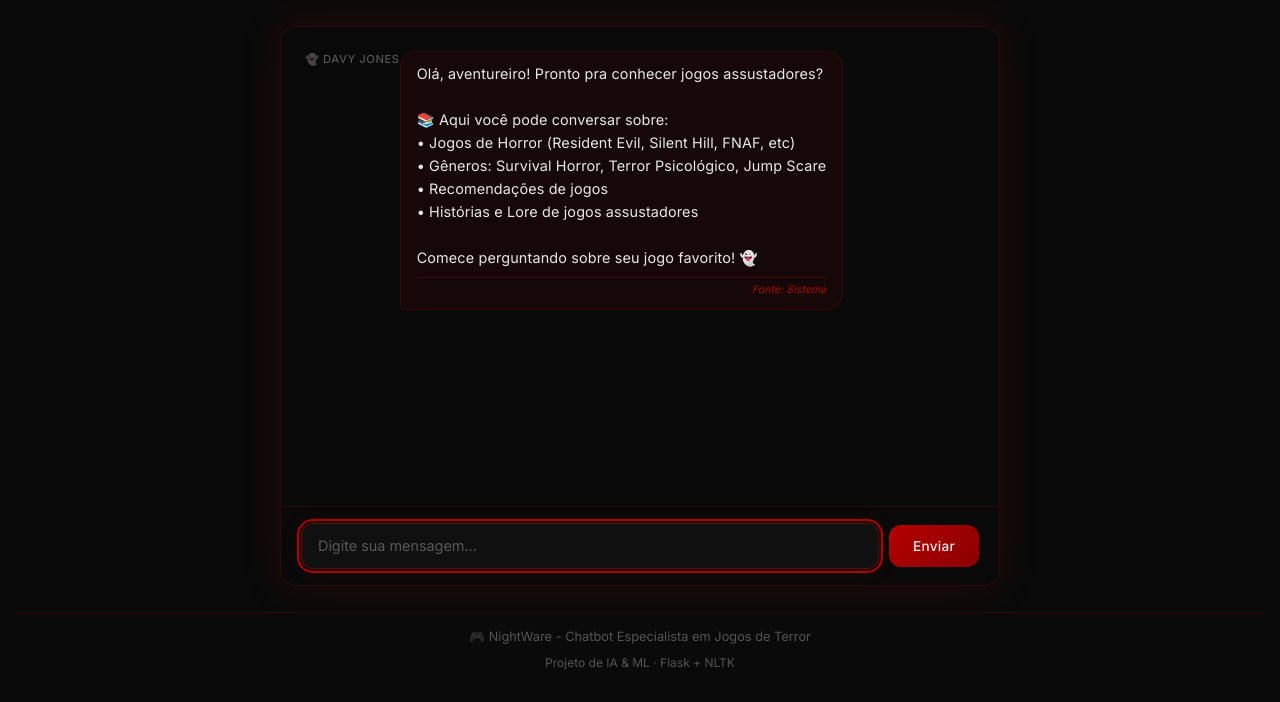
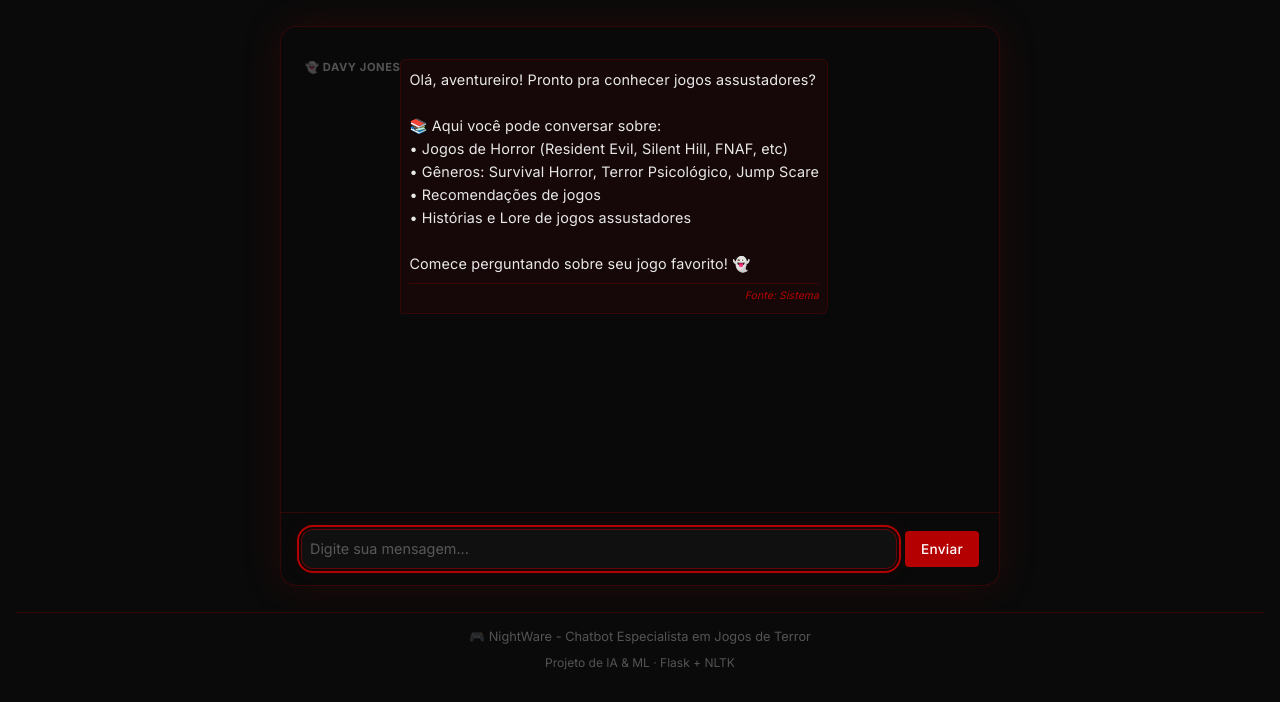
Before and after one commit to iiszbella/TrabalhoIAML, a Flask app: page / in a window 1280 px wide. Shown: the part 98-800 px from the top of the page. Run offline with Flask 3, Linux system fonts and the light colour scheme; parts of the project's set-up code (start-up, migrations or seed data) failed here and were passed over.

Commit message:
Alterações no html

```diff
--- a/templates/chat.html
+++ b/templates/chat.html
@@ -3,33 +3,47 @@
 {% block title %}NightWare{% endblock %}
 
 {% block content %}
-
-<div class="chat-container" style="width: 100%; max-height: calc(100vh - 240px);">
+<div class="chat-container" style="width: 100%; max-height: calc(100vh - 240px); display: flex; flex-direction: column;">
     <div id="chat" role="log" aria-live="polite" aria-label="Histórico de conversa"></div>
 
-    <div class="input-container">
+    <div class="input-container" style="display: flex; gap: 8px; margin-top: 12px;">
         <input
             type="text"
             id="mensagem"
-            class="flex-grow-1"
             placeholder="Digite sua mensagem..."
-            onkeypress="if(event.key==='Enter' && !event.shiftKey) enviar()"
             aria-label="Campo de entrada de mensagem"
             autocomplete="off"
+            style="flex-grow: 1; padding: 8px;"
         >
         <button
             class="btn-send"
-            onclick="enviar()"
             id="btnEnviar"
             aria-label="Enviar mensagem"
+            style="padding: 8px 16px; background: var(--accent); color: white; border: none; border-radius: 4px;"
         >
             Enviar
         </button>
     </div>
 </div>
 
+<style>
+.message { margin: 8px 0; }
+.message-label { font-weight: bold; margin-bottom: 4px; }
+.message-bubble { background: var(--bubble-bg); padding: 8px; border-radius: 6px; }
+.typing-indicator { display: flex; gap: 4px; }
+.typing-dot { width: 6px; height: 6px; background: var(--accent); border-radius: 50%; animation: blink 1s infinite; }
+@keyframes blink { 0%, 100% { opacity: 0.2; } 50% { opacity: 1; } }
+.fonte { font-size: 0.65rem; color: var(--accent); margin-top: 8px; border-top: 1px solid var(--border-color); padding-top: 4px; text-align: right; font-style: italic; }
+</style>
+
 <script>
 let enviando = false;
+
+function sanitize(text) {
+    const div = document.createElement('div');
+    div.textContent = text;
+    return div.innerHTML;
+}
 
 function criarMensagem(texto, tipo, fonte = null) {
     const messageDiv = document.createElement('div');
@@ -41,19 +55,13 @@
 
     const bubbleDiv = document.createElement('div');
     bubbleDiv.className = 'message-bubble';
-        bubbleDiv.innerHTML = texto.replace(/\n/g, '<br>');
+    bubbleDiv.innerHTML = sanitize(texto).replace(/\n/g, '<br>');
     bubbleDiv.setAttribute('role', 'article');
 
     if (fonte && tipo === 'bot') {
         const fonteDiv = document.createElement('div');
-            fonteDiv.style.fontSize = '0.65rem';
-            fonteDiv.style.color = 'var(--accent)';
-            fonteDiv.style.marginTop = '8px';
-            fonteDiv.style.borderTop = '1px solid var(--border-color)';
-            fonteDiv.style.paddingTop = '4px';
-            fonteDiv.style.textAlign = 'right';
-            fonteDiv.style.fontStyle = 'italic';
-            fonteDiv.innerHTML = `Fonte: ${fonte}`;
+        fonteDiv.className = 'fonte';
+        fonteDiv.innerHTML = `Fonte: ${sanitize(fonte)}`;
         bubbleDiv.appendChild(fonteDiv);
     }
 
@@ -91,13 +99,9 @@
     if (!msg) return;
 
     enviando = true;
-
     let chat = document.getElementById("chat");
 
-        // 1. Adiciona a mensagem do Usuário
     chat.appendChild(criarMensagem(msg, 'user'));
-
-        // 2. MOSTRAR STATUS "PENSANDO"
     chat.appendChild(mostrarDigitando());
     chat.scrollTop = chat.scrollHeight;
 
@@ -106,25 +110,19 @@
 
     fetch("/chat", {
         method: "POST",
-            headers: {
-                "Content-Type": "application/json"
-            },
-            body: JSON.stringify({mensagem: msg})
+        headers: { "Content-Type": "application/json" },
+        body: JSON.stringify({ mensagem: msg })
     })
     .then(res => res.json())
     .then(data => {
-            // 3. REMOVER STATUS "PENSANDO" ANTES DE RENDERIZAR A RESPOSTA
-            const typing = document.getElementById('typing-indicator');
-            if (typing) typing.remove();
-
+        document.getElementById('typing-indicator')?.remove();
         chat.appendChild(criarMensagem(data.resposta, 'bot', data.fonte));
         chat.scrollTop = chat.scrollHeight;
     })
-        .catch(() => {
-            const typing = document.getElementById('typing-indicator');
-            if (typing) typing.remove();
-
-            chat.appendChild(criarMensagem('Erro ao enviar mensagem', 'bot', 'Erro de Sistema'));
+    .catch(err => {
+        console.error("Erro:", err);
+        document.getElementById('typing-indicator')?.remove();
+        chat.appendChild(criarMensagem('Não consegui responder agora, tente novamente.', 'bot', 'Erro de Sistema'));
     })
     .finally(() => {
         enviando = false;
@@ -142,7 +140,12 @@
         .catch(err => console.error("Erro ao carregar saudação:", err));
 
     document.getElementById("mensagem").focus();
+    document.getElementById("btnEnviar").addEventListener("click", enviar);
+    document.getElementById("mensagem").addEventListener("keypress", e => {
+        if ((e.key === 'Enter' && !e.shiftKey) || (e.ctrlKey && e.key === 'Enter')) {
+            enviar();
+        }
+    });
 });
 </script>
-
 {% endblock %}
```
Lines whose indentation alone changed are shown as unchanged.
